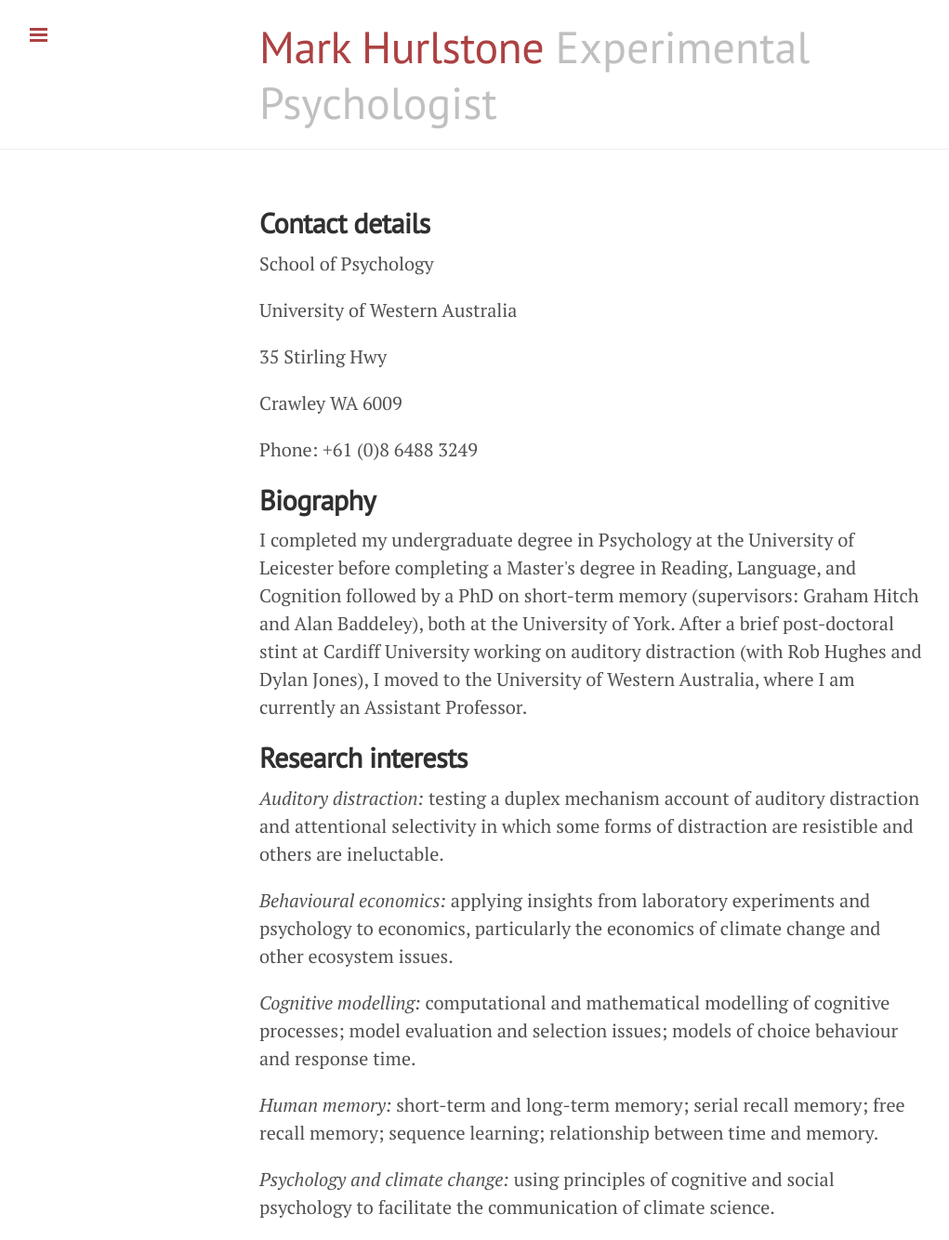
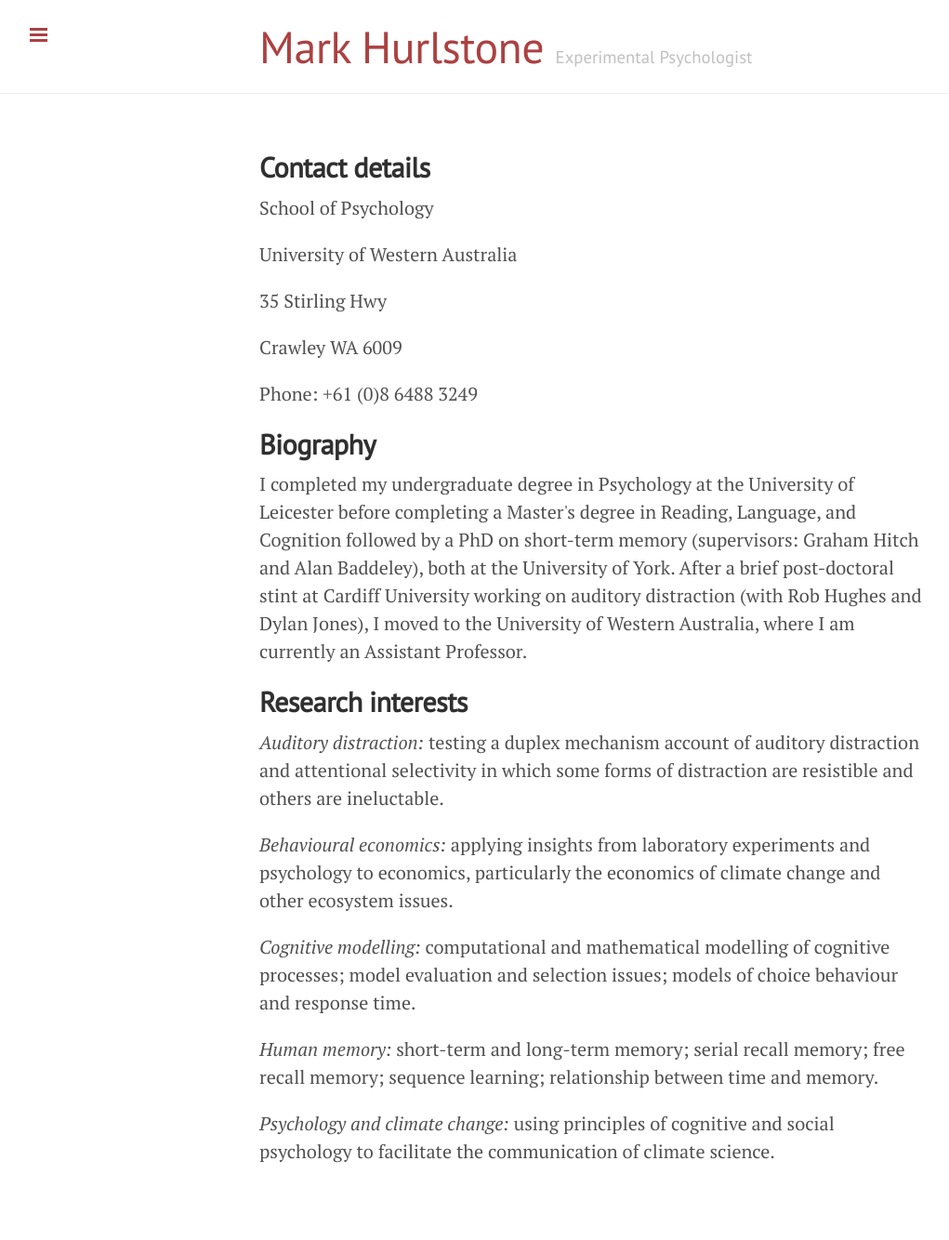
Before and after one commit to mjh508/mark-hurlstone.github.io, a Jekyll site: the page built from index.md, in a window 1280 px wide. Shown: the whole page at 93% size, without its empty margins (1-1022 px from the left). Built offline with Jekyll 4.4.1, drawn with Linux system fonts in a browser that asks for light colours; Markdown is read by kramdown in place of the engine named in the settings; after the commit the page ends 1274 px from its top, so only the background shows below that.

Commit message:
Update _config.yml

```diff
--- a/_config.yml
+++ b/_config.yml
@@ -10,7 +10,7 @@ relative_permalinks: true
 
 # Setup
 title:               <font size="30"> Mark Hurlstone </font>
-tagline:             <font size="20"> Experimental Psychologist </font>
+tagline:             'Experimental Psychologist'
 description:         'Assistant Professor<p>University of Western Australia<p><a href="mailto:mark.hurlstone@uwa.edu.au">mark.hurlstone@uwa.edu.au</a>'
 url:                 http://mark-hurlstone.github
 baseurl:             /
```
